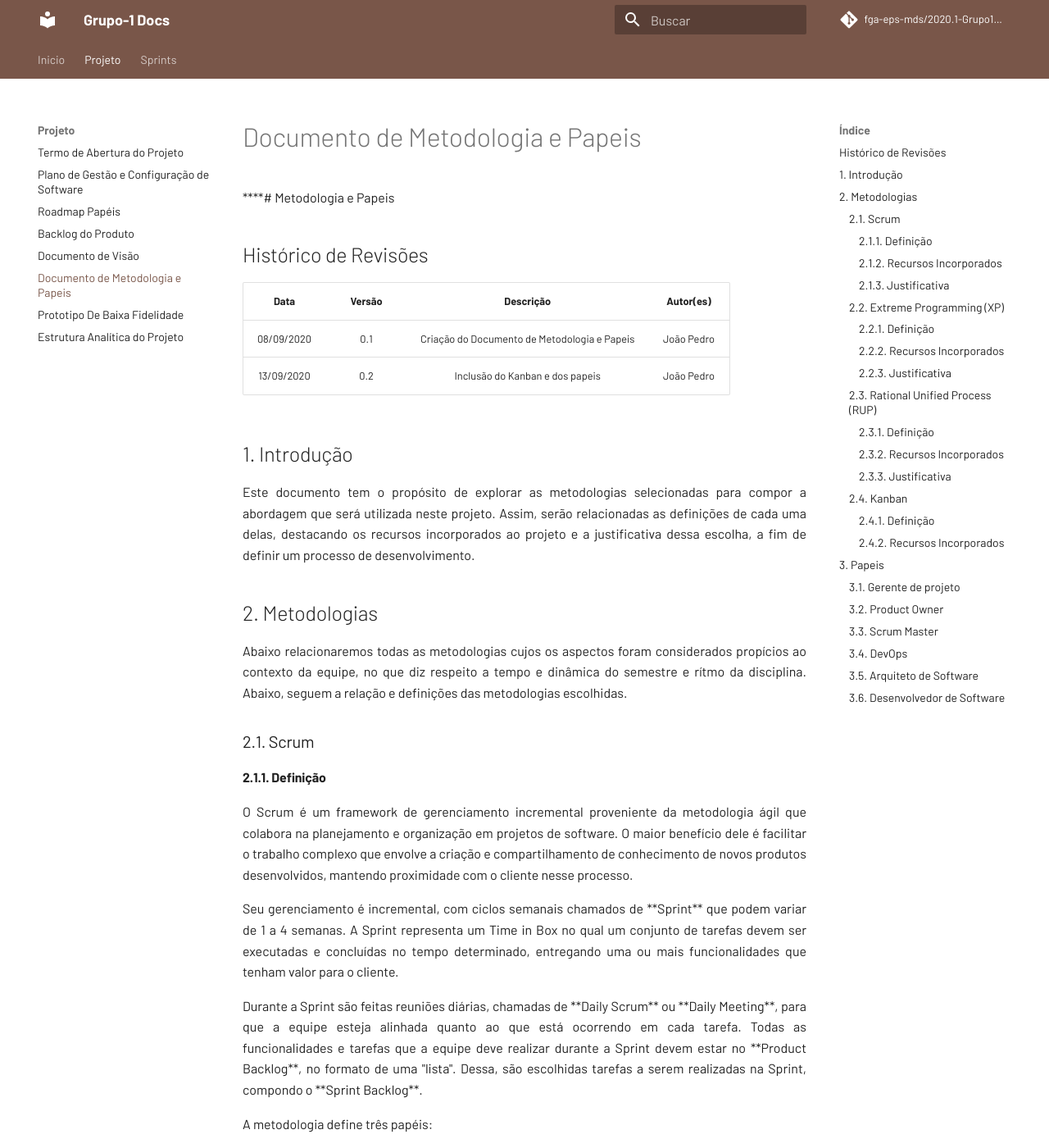
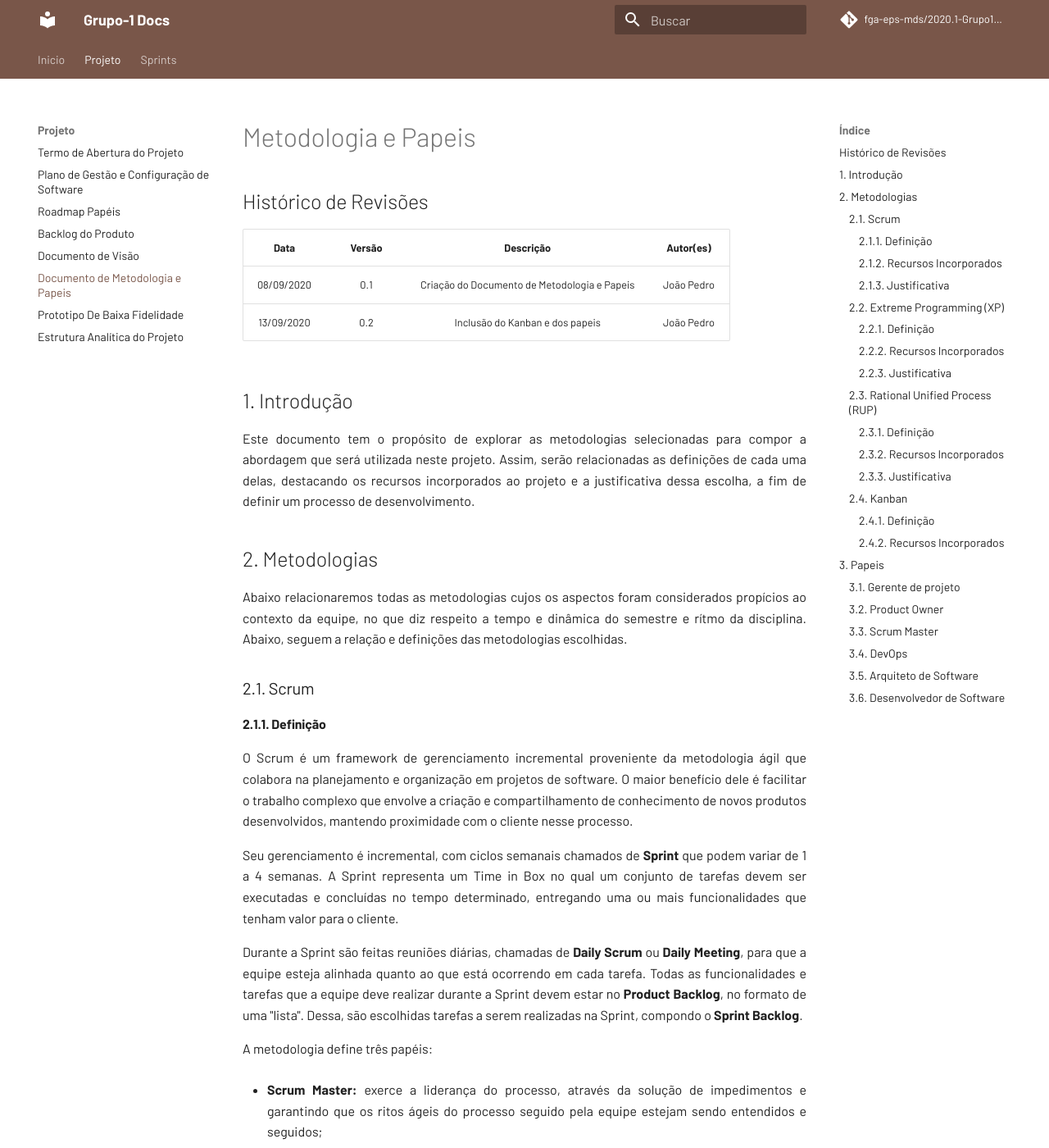
Before and after one commit to fga-eps-mds/2020.1-eSaudeUnB-Wiki, an MkDocs documentation site: the page built from docs/metodologia-e-papeis.md, in a window 1280 px wide and 1400 px high. Shown: the whole window at 82% size. Built offline with MkDocs 1.6.1 and Material for MkDocs 9.7.7, drawn with Linux system fonts in a browser that asks for light colours; comment, search, counter and statistics services are not loaded.

Commit message:
docs: fix markdown errors #45

```diff
--- a/docs/metodologia-e-papeis.md
+++ b/docs/metodologia-e-papeis.md
@@ -1,4 +1,4 @@
-****# Metodologia e Papeis
+# Metodologia e Papeis
 
 ## Histórico de Revisões
 
@@ -21,9 +21,9 @@
 
 <p align = "justify"> O Scrum é um framework de gerenciamento incremental proveniente da metodologia ágil que colabora na planejamento e organização em projetos de software. O maior benefício dele é facilitar o trabalho complexo que envolve a criação e compartilhamento de conhecimento de novos produtos desenvolvidos, mantendo proximidade com o cliente nesse processo.</p>
 
-<p align = "justify"> Seu gerenciamento é incremental, com ciclos semanais chamados de **Sprint** que podem variar de 1 a 4 semanas. A Sprint representa um Time in Box no qual um conjunto de tarefas devem ser executadas e concluídas no tempo determinado, entregando uma ou mais funcionalidades que tenham valor para o cliente.</p>
+<p align = "justify"> Seu gerenciamento é incremental, com ciclos semanais chamados de <strong>Sprint</strong> que podem variar de 1 a 4 semanas. A Sprint representa um Time in Box no qual um conjunto de tarefas devem ser executadas e concluídas no tempo determinado, entregando uma ou mais funcionalidades que tenham valor para o cliente.</p>
 
-<p align = "justify"> Durante a Sprint são feitas reuniões diárias, chamadas de **Daily Scrum** ou **Daily Meeting**, para que a equipe esteja alinhada quanto ao que está ocorrendo em cada tarefa. Todas as funcionalidades e tarefas que a equipe deve realizar durante a Sprint devem estar no **Product Backlog**, no formato de uma "lista". Dessa, são escolhidas tarefas a serem realizadas na Sprint, compondo o **Sprint Backlog**.</p>
+<p align = "justify"> Durante a Sprint são feitas reuniões diárias, chamadas de <strong>Daily Scrum</strong> ou <strong>Daily Meeting</strong>, para que a equipe esteja alinhada quanto ao que está ocorrendo em cada tarefa. Todas as funcionalidades e tarefas que a equipe deve realizar durante a Sprint devem estar no <strong>Product Backlog</strong>, no formato de uma "lista". Dessa, são escolhidas tarefas a serem realizadas na Sprint, compondo o <strong>Sprint Backlog</strong>.</p>
 
 <p align = "justify"> A metodologia define três papéis:</p>
 
@@ -73,7 +73,7 @@
 
 #### 2.2.2. Recursos Incorporados
 
-* **<p align = "justify">Planning Game:** Definição das _user stories_ e estimar o tempo ideal necessário para execução das estórias definidas;</p>
+* **<p align = "justify">Planning Game:** Definição das <i>user stories</i> e estimar o tempo ideal necessário para execução das estórias definidas;</p>
 * **<p align = "justify">Small Releases:** Conforme as interações são concluídas, o cliente recebe pequenas versões/releases do sistema, visando com que seja colocado em prática e validado aquilo que está sendo implementado;</p>
 * **<p align = "justify">Pair Programming:** Todo código de produção é desenvolvido por duas pessoas trabalhando em conjunto, e às vezes com o mesmo teclado, o mesmo mouse e o mesmo monitor, somando forças para a implementação do código;</p>
 * **<p align = "justify">Coding Standards:** Todo código é desenvolvido seguindo um padrão que deve ser seguido por toda a equipe. Dessa forma, todos da equipe terão a mesma visão do código.</p>
@@ -81,9 +81,9 @@
 #### 2.2.3. Justificativa
 
 * <p align = "justify"> O conhecimento técnico é uniformemente distribuído entre a equipe;</p>
-* <p align = "justify"> As _user stories_ planejadas são acordadas entre cliente e equipe, e consequentemente, são mais concretas e fáceis de serem rastreadas e gerenciadas;</p>
+* <p align = "justify"> As <i>user stories</i> planejadas são acordadas entre cliente e equipe, e consequentemente, são mais concretas e fáceis de serem rastreadas e gerenciadas;</p>
 * <p align = "justify"> O código segue um padrão único e uma arquitetura definida, facilitando no processo de refatoração e manutenção;</p>
-* <p align = "justify">Versões do sistemas são lançadas a cada iteração, provindo ao cliente _features_ num processo mais curto e ágil.</p>
+* <p align = "justify">Versões do sistemas são lançadas a cada iteração, provindo ao cliente <i>features</i> num processo mais curto e ágil.</p>
 
 ### 2.3. Rational Unified Process (RUP)
 
```
